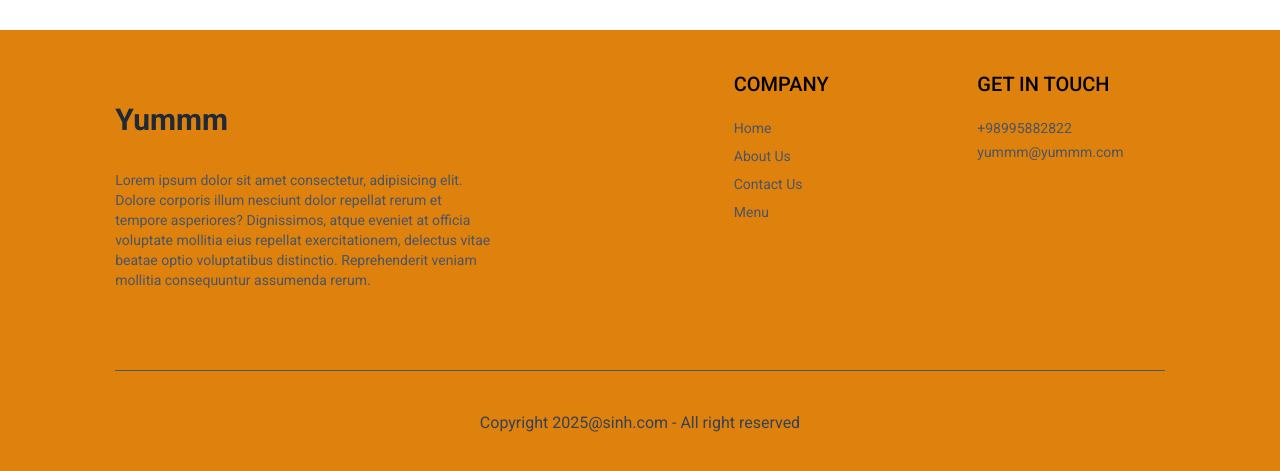
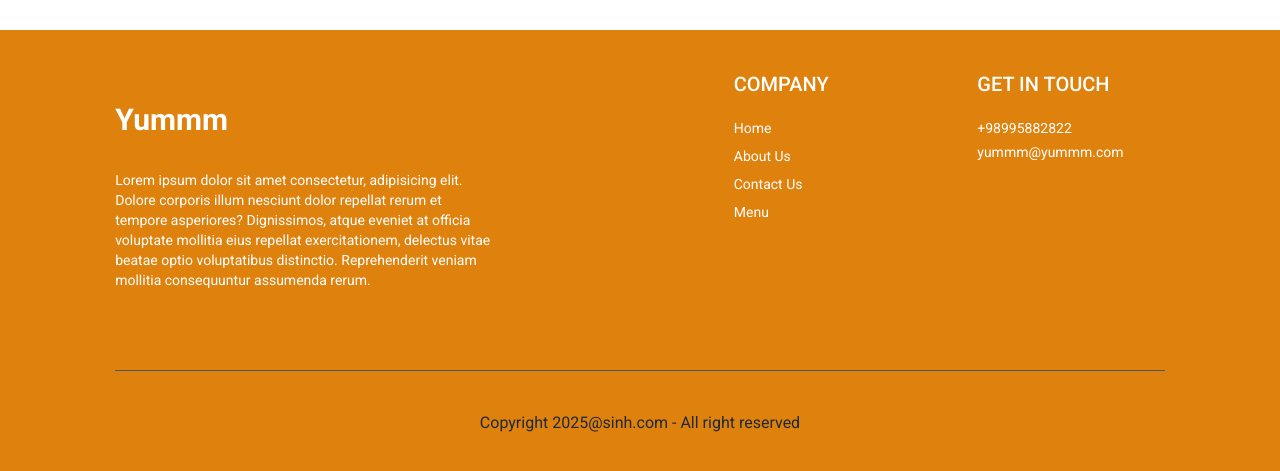
Before and after one commit to Alsycode/Food-Delivery, a React (Vite) app: page /contactus in a window 1280 px wide. Shown: the part 1257-1728 px from the top of the page. Built offline with nearby package versions, Linux system fonts and the light colour scheme.

Commit message:
first review

```diff
--- a/src/components/Footer.jsx
+++ b/src/components/Footer.jsx
@@ -5,13 +5,13 @@ const Footer = () => {
   return (
     <div className='px-4 sm:px-[5vw] md:px-[7vw] lg:px-[9vw] w-screen'    style={{background:"#df810d"}}>
         <div className=' flex py-10 flex-col sm:grid grid-cols-[3fr_1fr_1fr] gap-14 my-10 mt-40 text-sm'>
-<div>
-   <h1 className='text-3xl font-bold my-8'>Yummm</h1>
-    <p className='w-full md:w-2/3 text-gray-600'>Lorem ipsum dolor sit amet consectetur, adipisicing elit. Dolore corporis illum nesciunt dolor repellat rerum et tempore asperiores? Dignissimos, atque eveniet at officia voluptate mollitia eius repellat exercitationem, delectus vitae beatae optio voluptatibus distinctio. Reprehenderit veniam mollitia consequuntur assumenda rerum.</p>
+<div className='text-white'>
+   <h1 className='text-3xl font-bold my-8 '>Yummm</h1>
+    <p className='w-full md:w-2/3 '>Lorem ipsum dolor sit amet consectetur, adipisicing elit. Dolore corporis illum nesciunt dolor repellat rerum et tempore asperiores? Dignissimos, atque eveniet at officia voluptate mollitia eius repellat exercitationem, delectus vitae beatae optio voluptatibus distinctio. Reprehenderit veniam mollitia consequuntur assumenda rerum.</p>
 </div>
-<div >
-    <p className='text-xl  font-medium mb-5 text-black'>COMPANY</p>
-    <ul className='text-gray-600 flex flex-col gap-2 '>
+<div className='text-white'>
+    <p className='text-xl  font-medium mb-5 '>COMPANY</p>
+    <ul className=' flex flex-col gap-2 '>
         <li>Home</li>
         <li>About Us</li>
         <li>Contact Us</li>
@@ -19,9 +19,9 @@ const Footer = () => {
     </ul>
 
 </div>
-<div>
-    <p className='text-xl mb-5 font-medium text-black'>GET IN TOUCH</p>
-    <ul className='flex flex-col gap-1 text-gray-600'>
+<div className='text-white'>
+    <p className='text-xl mb-5 font-medium '>GET IN TOUCH</p>
+    <ul className='flex flex-col gap-1 '>
 <li>+98995882822</li>
 <li>yummm@yummm.com</li>
     </ul>
@@ -30,7 +30,7 @@ const Footer = () => {
         </div>
         <div>
     <hr className='text-gray-600'/>
-<p className='text-center text-md py-10 text-gray-700'>Copyright 2025@sinh.com - All right reserved</p>
+<p className='text-center text-md py-10 '>Copyright 2025@sinh.com - All right reserved</p>
 </div>
     </div>
   )}
--- a/src/components/Header.jsx
+++ b/src/components/Header.jsx
@@ -14,7 +14,7 @@ console.log("dak mode",isDarkMode)
   return (
     <header className="navbar bg-base-100 dark:bg-gray-800 md:px-10 sm:px-10" style={{background: "#e17e0f"}}>
       <div className="navbar-start">
-        <Link to={isAdmin ? "/admin" : "/"} className="text-2xl font-bold text-white">Yummm</Link>
+        <Link to={isAdmin ? "/admin" : "/"} className="text-3xl font-bold text-white">Yummm</Link>
       </div>
 
       {/* Navigation links for all screens */}
--- a/src/pages/ContactUsPage.jsx
+++ b/src/pages/ContactUsPage.jsx
@@ -8,7 +8,7 @@ const About = () => {
 <Title text1={'ABOUT'} text2={"US"}/>
       </div>
       <div className='my-10 flex flex-col md:flex-row gap-16'>
-<img className='w-full md:max-w-[450px]' src="" alt=''/>
+<img className='w-full md:max-w-[450px]' src="https://imgs.search.brave.com/e6fIiwJfZw8LTYTF-hDPLtR3h31aSpWzByCQ-JM0pbM/rs:fit:500:0:0:0/g:ce/aHR0cHM6Ly9zdGF0/aWMudmVjdGVlenku/Y29tL3N5c3RlbS9y/ZXNvdXJjZXMvdGh1/bWJuYWlscy8wMjgv/MTAyLzU5OS9zbWFs/bC9kZWxpc2lvdXMt/YnVyZ2VyLW9uLXRo/ZS1wbGF0ZS1pc29s/YXRlZC1mcmVlLXBo/b3RvLmpwZw" alt=''/>
 <div className='flex flex-col justify-center gap-6 md:w-2/4 text-gray-600'>
 <p>Lorem ipsum dolor sit, amet consectetur adipisicing elit. Sapiente, labore dolorum delectus, eveniet enim iure non vitae voluptates blanditiis tempora iste ea eos magni praesentium unde minus quas quia explicabo sunt necessitatibus eligendi ipsa fuga odio. Expedita aliquam eos eaque voluptate quos corrupti nemo possimus temporibus quis, fuga rerum sunt deleniti? Dignissimos odio temporibus repudiandae saepe debitis perferendis aut quam consequatur obcaecati aliquam, modi alias suscipit accusamus officiis, cupiditate tempore doloremque reprehenderit eveniet! Non fuga nihil magni officia debitis, quaerat nostrum aut placeat? Esse laudantium ducimus fugiat voluptas dolorem totam aut autem repellat, eos mollitia enim harum, tempore officia sint.</p>
 
@@ -18,7 +18,7 @@ const About = () => {
 
       </div>
       <div className='text-4xl py-4'>
-<Title text1={"WHY"} text2={"CHOOSE US"}/>
+<Title text1={"WHY"} text2={" CHOOSE US"}/>
 </div>
 <div className='text-sm mb-20 flex flex-col md:flex-row'>
 <div className='flex flex-col px-10 md:px-16 py-8 sm:py-20 gap-5 border'>
```
